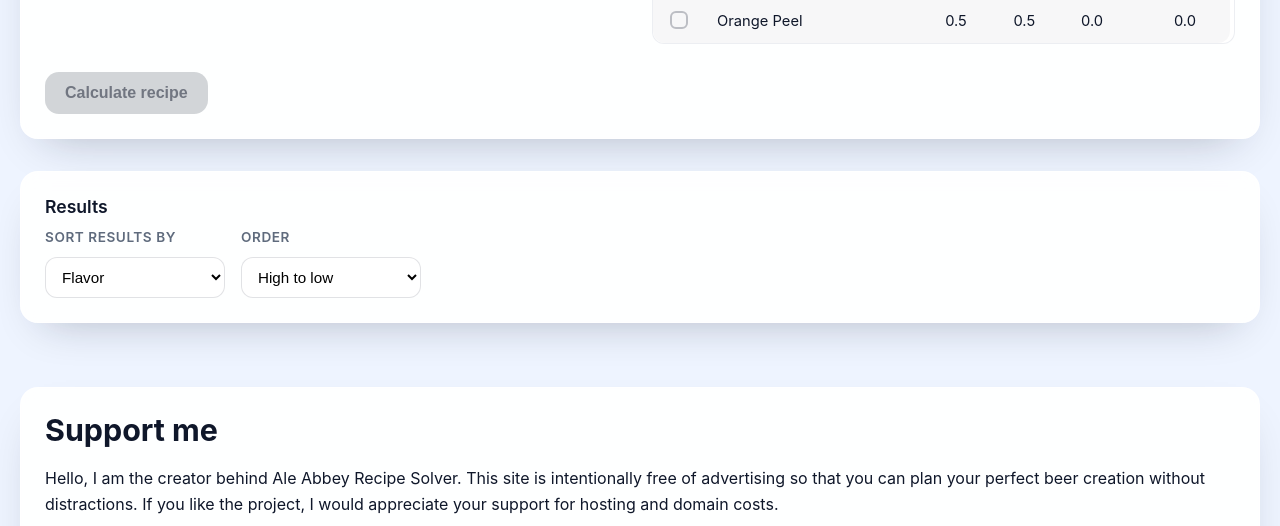
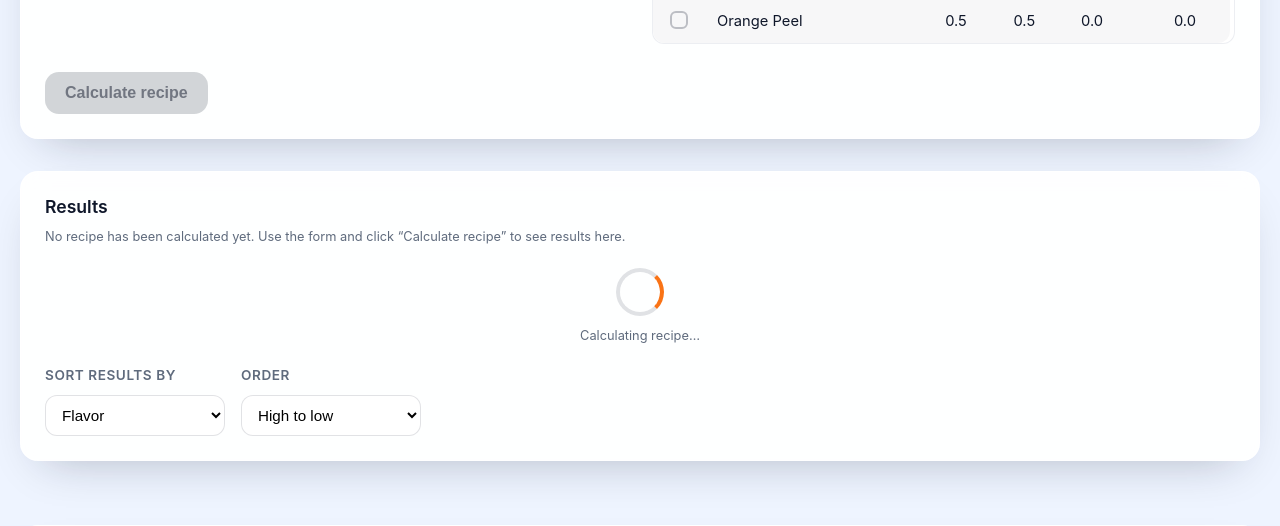
Before and after one commit to wojoeraf/AleAbbeyBeerCalculator, a Flask app: page / in a window 1280 px wide. Shown: the part 1797-2323 px from the top of the page. Run offline with Flask 3, Linux system fonts and the light colour scheme.

Commit message:
Improve results loading feedback

```diff
--- a/data/translations.json
+++ b/data/translations.json
@@ -29,6 +29,8 @@
       "button_submit": "Rezept berechnen",
       "section_results": "Ergebnisse",
       "results_empty": "Keine Lösung unter den gegebenen Regeln gefunden.",
+      "results_placeholder": "Noch kein Rezept berechnet. Nutze das Formular und starte die Berechnung, um Ergebnisse zu sehen.",
+      "results_loading": "Rezept wird berechnet …",
       "language_submit": "Sprache ändern",
       "results_sort_label": "Ergebnisse sortieren nach",
       "results_sort_order_label": "Reihenfolge",
@@ -80,6 +82,7 @@
       "debug_attr_heading": "Einstellungen je Attribut:",
       "debug_attr_entry": "  {label} → Band: {band}, Intervall: [{min}, {max}]",
       "debug_optional": "Zusätzliche gewünschte Zutaten: {list}",
+      "solver_failed": "Bei der Berechnung ist ein Fehler aufgetreten.",
       "style_unknown": "—"
     }
   },
@@ -113,6 +116,8 @@
       "button_submit": "Calculate recipe",
       "section_results": "Results",
       "results_empty": "No solution found for the current constraints.",
+      "results_placeholder": "No recipe has been calculated yet. Use the form and click “Calculate recipe” to see results here.",
+      "results_loading": "Calculating recipe…",
       "language_submit": "Change language",
       "results_sort_label": "Sort results by",
       "results_sort_order_label": "Order",
@@ -164,6 +169,7 @@
       "debug_attr_heading": "Attribute settings:",
       "debug_attr_entry": "  {label} → Band: {band}, Range: [{min}, {max}]",
       "debug_optional": "Additional desired ingredients: {list}",
+      "solver_failed": "Something went wrong while calculating the recipe.",
       "style_unknown": "—"
     }
   }
--- a/static/solver.js
+++ b/static/solver.js
@@ -147,6 +147,8 @@ const initSolver = () => {
   const resultsSection = document.querySelector('[data-results]');
   const resultsTitle = document.querySelector('[data-results-title]');
   const resultsSummary = document.querySelector('[data-results-summary]');
+  const resultsPlaceholder = document.querySelector('[data-results-placeholder]');
+  const resultsLoading = document.querySelector('[data-results-loading]');
   const resultsList = document.querySelector('[data-results-list]');
   const resultsEmpty = document.querySelector('[data-results-empty]');
   const statusMessage = document.querySelector('[data-status-message]');
@@ -162,6 +164,7 @@ const initSolver = () => {
   let latestSummaryLines = [];
   let latestInfoMessages = [];
   let hasRenderedResults = false;
+  let isLoading = false;
 
   const clamp = (value, min, max) => Math.min(Math.max(value, min), max);
 
@@ -198,6 +201,7 @@ const initSolver = () => {
   }
 
   syncAttributeToggleVisibility();
+  applyResultsState();
 
   const setCategoryExpanded = (categoryId, expanded) => {
     const value = expanded ? 'true' : 'false';
@@ -1225,13 +1229,77 @@ const initSolver = () => {
   };
 
   const applyResultsState = () => {
-    if (!resultsSection || !hasRenderedResults) return;
+    if (!resultsSection) return;
+
+    resultsSection.hidden = false;
+    resultsSection.setAttribute('aria-busy', isLoading ? 'true' : 'false');
+
+    if (resultsLoading) {
+      resultsLoading.hidden = !isLoading;
+    }
+
+    if (isLoading) {
+      if (resultsTitle) {
+        resultsTitle.textContent = translate('results_heading');
+      }
+      if (resultsPlaceholder) {
+        resultsPlaceholder.hidden = true;
+      }
+      if (resultsSummary) {
+        resultsSummary.hidden = true;
+        resultsSummary.textContent = '';
+      }
+      if (statusMessage) {
+        statusMessage.hidden = true;
+        statusMessage.textContent = '';
+      }
+      if (resultsEmpty) {
+        resultsEmpty.hidden = true;
+      }
+      if (resultsControls) {
+        resultsControls.hidden = true;
+      }
+      if (resultsList) {
+        resultsList.innerHTML = '';
+      }
+      return;
+    }
+
+    if (!hasRenderedResults) {
+      if (resultsTitle) {
+        resultsTitle.textContent = translate('results_heading');
+      }
+      if (resultsPlaceholder) {
+        resultsPlaceholder.hidden = false;
+      }
+      if (resultsSummary) {
+        resultsSummary.hidden = true;
+        resultsSummary.textContent = '';
+      }
+      if (statusMessage) {
+        statusMessage.hidden = true;
+        statusMessage.textContent = '';
+      }
+      if (resultsEmpty) {
+        resultsEmpty.hidden = true;
+      }
+      if (resultsControls) {
+        resultsControls.hidden = true;
+      }
+      if (resultsList) {
+        resultsList.innerHTML = '';
+      }
+      return;
+    }
+
+    if (resultsPlaceholder) {
+      resultsPlaceholder.hidden = true;
+    }
+
     const summaryLines = Array.isArray(latestSummaryLines) ? latestSummaryLines : [];
     const infoMessages = Array.isArray(latestInfoMessages) ? latestInfoMessages : [];
     const sortedSolutions = sortSolutionsForDisplay(latestSolutions);
     const count = sortedSolutions.length;
-
-    resultsSection.hidden = false;
 
     if (resultsTitle) {
       const titleText = translate('results_title', { count });
@@ -1401,6 +1469,17 @@ const initSolver = () => {
     latestSummaryLines = Array.isArray(summaryLines) ? [...summaryLines] : [];
     latestInfoMessages = Array.isArray(infoMessages) ? [...infoMessages] : [];
     hasRenderedResults = true;
+    if (!isLoading) {
+      applyResultsState();
+    }
+  };
+
+  const setLoadingState = (loading) => {
+    const next = Boolean(loading);
+    if (isLoading === next) {
+      return;
+    }
+    isLoading = next;
     applyResultsState();
   };
 
@@ -1427,6 +1506,11 @@ const initSolver = () => {
     form.addEventListener('submit', (event) => {
       event.preventDefault();
       const formData = new FormData(form);
+      setLoadingState(true);
+
+      window.requestAnimationFrame(() => {
+        const debugLines = [];
+        try {
           let styleName = formData.get('style');
           if (!styleName && styleIds.length) {
             styleName = styleIds[0];
@@ -1434,6 +1518,7 @@ const initSolver = () => {
           if (styleName && !(styleName in stylesData) && styleIds.length) {
             styleName = styleIds[0];
           }
+
           const totalCapRaw = Number(formData.get('total_cap'));
           const perCapRaw = Number(formData.get('per_cap'));
           const totalCap = clamp(Number.isFinite(totalCapRaw) ? totalCapRaw : 25, 1, 99);
@@ -1442,7 +1527,6 @@ const initSolver = () => {
           const numericIntervals = {};
           const bandPreferences = {};
           const debugIntervals = {};
-      const debugLines = [];
 
           ATTRS.forEach((attr) => {
             const bandChoice = formData.get(`band_${attr}`) || 'any';
@@ -1534,8 +1618,16 @@ const initSolver = () => {
           }
           summaryLines.push(translate('summary_caps', { total: totalCap, per: perCap }));
 
+          setLoadingState(false);
           renderSolutions(solutions, summaryLines, info);
           renderDebug(debugLines);
+        } catch (error) {
+          console.error('Recipe calculation failed', error);
+          setLoadingState(false);
+          renderSolutions([], [], [translate('solver_failed')]);
+          renderDebug(debugLines);
+        }
+      });
     });
   }
 };
--- a/static/styles.css
+++ b/static/styles.css
@@ -802,6 +802,38 @@ input[type="number"]:focus {
   gap: 16px;
 }
 
+.results-placeholder {
+  margin-top: 4px;
+}
+
+.results-loading {
+  display: flex;
+  flex-direction: column;
+  align-items: center;
+  gap: 12px;
+  padding: 24px 0;
+}
+
+.results-loading .hint {
+  margin: 0;
+  text-align: center;
+}
+
+.loading-spinner {
+  width: 48px;
+  height: 48px;
+  border-radius: 50%;
+  border: 4px solid rgba(15, 23, 42, 0.12);
+  border-top-color: var(--primary);
+  animation: spinner-rotate 0.8s linear infinite;
+}
+
+@keyframes spinner-rotate {
+  to {
+    transform: rotate(360deg);
+  }
+}
+
 .results-controls {
   display: flex;
   flex-wrap: wrap;
--- a/templates/index.html
+++ b/templates/index.html
@@ -209,10 +209,15 @@
                 {% if not has_active_constraints %}disabled{% endif %}>{{ ui.button_submit }}</button>
     </form>
 
-    <section class="results-section" data-results hidden style="margin-top: 32px;">
+    <section class="results-section" data-results style="margin-top: 32px;">
         <div class="card">
             <h2 class="section-title" data-results-title>{{ ui.section_results }}</h2>
-            <p class="hint" data-results-summary></p>
+            <p class="hint results-placeholder" data-results-placeholder>{{ ui.results_placeholder }}</p>
+            <div class="results-loading" data-results-loading hidden role="status" aria-live="polite">
+                <div class="loading-spinner" aria-hidden="true"></div>
+                <p class="hint">{{ ui.results_loading }}</p>
+            </div>
+            <p class="hint" data-results-summary hidden></p>
             <p class="hint" data-status-message hidden></p>
             <div class="results-controls" data-results-controls hidden>
                 <label class="results-control">
```
Lines whose indentation alone changed are shown as unchanged.
